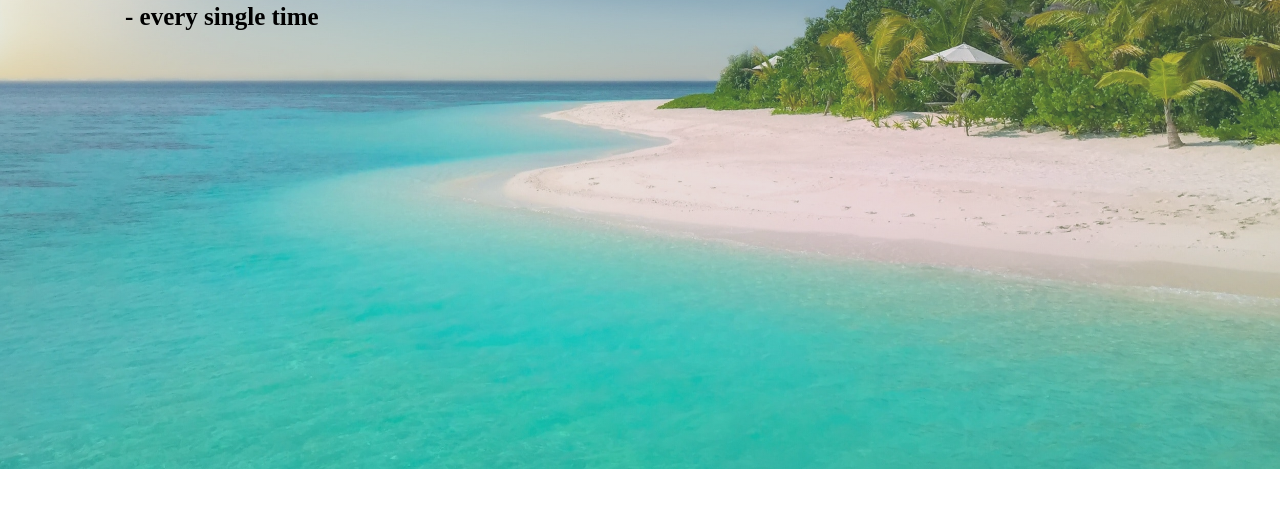
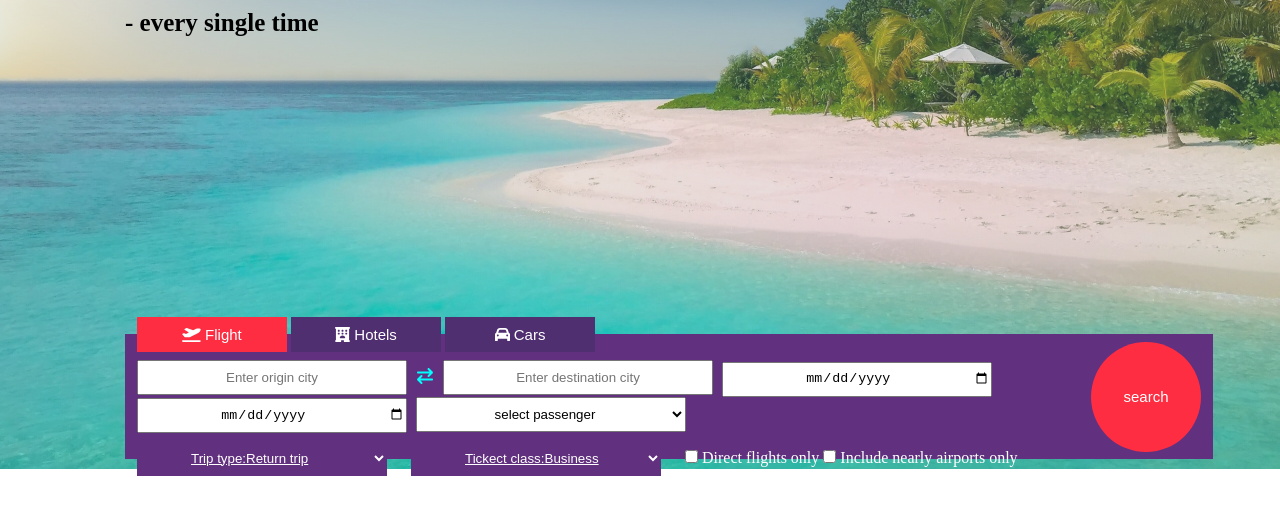
Before and after one commit to uddhavjadhav78/webpage4, a plain HTML site: page index.html in a window 1280 px wide. Shown: the part 284-800 px from the top of the page. Drawn offline with Linux system fonts and the light colour scheme.

Commit message:
add the ticket section

```diff
--- a/assets/css/style.css
+++ b/assets/css/style.css
@@ -40,18 +40,92 @@ header ul li a.momoland{
     background: linear-gradient(rgba(224, 248, 248, 0.2),rgba(93, 205, 224, 0.2)),url('../imp/momoland3.jpg');
     background-size: 100% 100%;
     padding: 0px 125px;
+    position: relative;
 }
-h2{
+.banner h1{
+    position: absolute;
+    top: 95px;
+    font-weight:normal;
     font-size: 53px;
-    font-weight: 200;
-    padding-top: 95px;
 }
 span{
     display: flex;
+    margin-left: 15px;
 }
-h3{
+.banner h2{
+    position: absolute;
+    top: 240px;
     font-size: 25px;
     font-weight: 600;
-    padding-top: 19px;
+
 }
+.banner form{
+    width: 85%;
+    bottom: 10px;
+    height: 125px;
+    padding: 1px 12px;
+    background:#61307E;
+    display: flex;
+    align-items: center;
+    position: absolute;
+
+}
+.banner form button{
+    width: 150px;
+    height: 35px;
+    border: none;
+    color: #fff;
+    font-size: 15px;
+    font-weight: 400;
+    background: #502F71;;
+}
+.banner form button.active{
+    background: #FE2D42;
+}
+ .banner form .searchForm{
+    margin-top: 8px;
+}
+.banner form .searchForm label{
+    display: none;
+}
+.banner form .searchForm input,
+.banner form .searchForm select{
+    width: 270px;
+    height: 35px;
+}
+.banner form .searchForm input[type='text'],
+.banner form .searchForm input[type='date'],
+.banner form .searchForm select{
+    text-align: center;
+}
+.banner form .searchForm input[type='text']{
+    margin-right:  5px;
+}
+.banner form .searchForm select{
+    margin-left: 5px;
+}
+.banner form button.search{
+    width: 110px;
+    height: 110px;
+    background: #FE2D42;
+    margin-left: 55px;
+    border-radius: 50%;
+}
+
+.banner form .ticketType{
+
+    margin-top: 8px;
+}
+.banner form .ticketType select{
+    width: 250px;
+    height: 35px;
+    padding-left: 50px;
+    margin-right: 20px;
+    border: none;
+    color: #fff;
+    background:#61307E ;
+    text-decoration:  underline;
+}
+
+
 /* banner section end */
--- a/index.html
+++ b/index.html
@@ -32,10 +32,74 @@
         <!-- /header section is end -->
 
         <!-- banner section start -->
-        <div class="banner">
-            <h2>"The best place to find <span>the cheapest airfires"</span></h2>
-            <h3>- every single time</h3>
-        </div>
+        <section class="banner">
+            <h1>"The best place to find <span>the cheapest airfires"</span></h1>
+            <h2>- every single time</h2>
+
+            <form>
+                <div>
+                    <div class="switchButton">
+                        <button type="button" class="active"><i class="fa-solid fa-plane-departure"></i> Flight</button>
+                        <button type="button"><i class="fa-solid fa-hotel"></i> Hotels</button>
+                        <button type="button"><i class="fa-solid fa-car"></i> Cars</button>
+                    </div>
+
+                    <div class="searchForm">
+                        <label for="origin-city">origin city</label>
+                        <input type="text" name="origin-city" id="origin-city" placeholder="Enter origin city">
+
+                        <i class="fa-solid fa-arrow-right-arrow-left" style="color: aqua;margin-right: 5px;"></i>
+
+                        <label for="destination-city">origin city</label>
+                        <input type="text" name="destination-city" id="destination-city" placeholder="Enter destination city">
+
+                        <label for="start-date">travelling-starting-date</label>
+                        <input type="date" name="start-date" id="start-date">
+
+                        <label for="end-date">travelling-end-date</label>
+                        <input type="date" name="end-date" id="end-date">
+
+                        <label for="select-passenger">select passenger</label>
+                        <select name="select-passenger" id="select-passenger">
+                        <option selected >select passenger</option>
+                        <option value="1 passenger">1 passenger</option>
+                        <option value="2 passenger">2 passenger</option>
+                        <option value="3 passenger">3 passenger</option>
+                        <option value="4 passenger">4 passenger</option>
+                        <option value="5 passenger">5 passenger</option>
+                        </select>
+                    </div>
+
+                    <div class="ticketType">
+                        <label for="trip-type"></label>
+                        <select name="trip-type" id="trip-type">
+                            <option value="destination">Trip type:Destination trip</option>
+                            <option value="return" selected>Trip type:Return trip</option>
+                        </select>
+
+                        <label for="tickect-class"></label>
+                        <select name="tickect-class" id="tickect-class">
+                            <option  value="economy" > Tickect class:Economy</option>
+                            <option  value="business" selected>Tickect class:Business</option>
+                            <option  value="primium">Tickect class:Premium</option>
+                            <option  value="firstclass">Tickect class:First class</option>
+                        </select>
+
+
+                        <input type="checkbox" name="directFlight" id="directFlight">
+                        <label for="directFlight" style="color: #fff;">Direct flights only</label>
+
+                        <input type="checkbox" name="includeflight" id="includeFlight">
+                        <label for="directFlight" style="color: #fff;">Include nearly airports only</label>
+                    </div>
+                </div>
+                <div>
+                    <button type="submit" class="search">search</button>
+                </div>
+            </form>
+
+
+        </section>
 
         <!-- /banner section end -->
 
```
